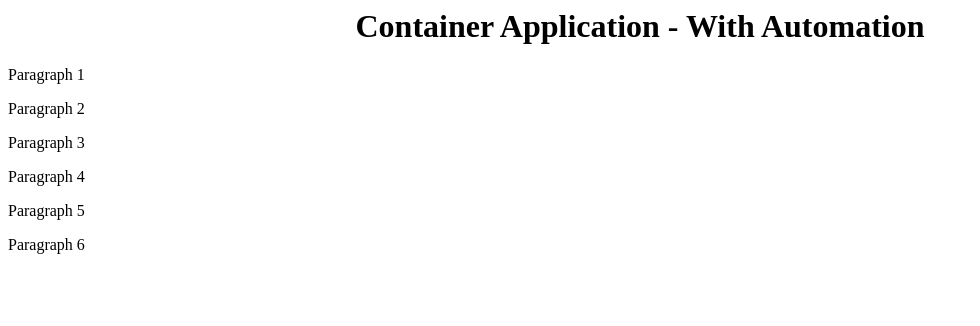
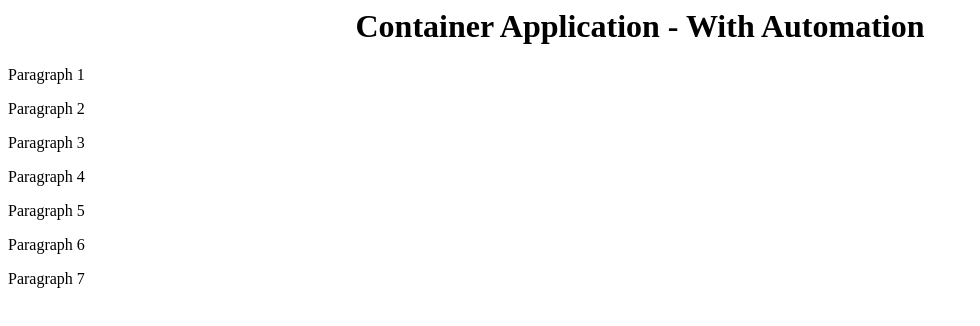
Before and after one commit to dchun01/apprepo, a plain HTML site: page index.html in a window 1280 px wide. Shown: the whole page, without its empty margins (0-980 px from the left). Drawn offline with Linux system fonts and the light colour scheme.

Commit message:
test pipeline

```diff
--- a/index.html
+++ b/index.html
@@ -12,6 +12,7 @@
         <p>Paragraph 4</p>
         <p>Paragraph 5</p>
         <p>Paragraph 6</p>
+        <p>Paragraph 7</p>
     </section>
 </body>
 
```
